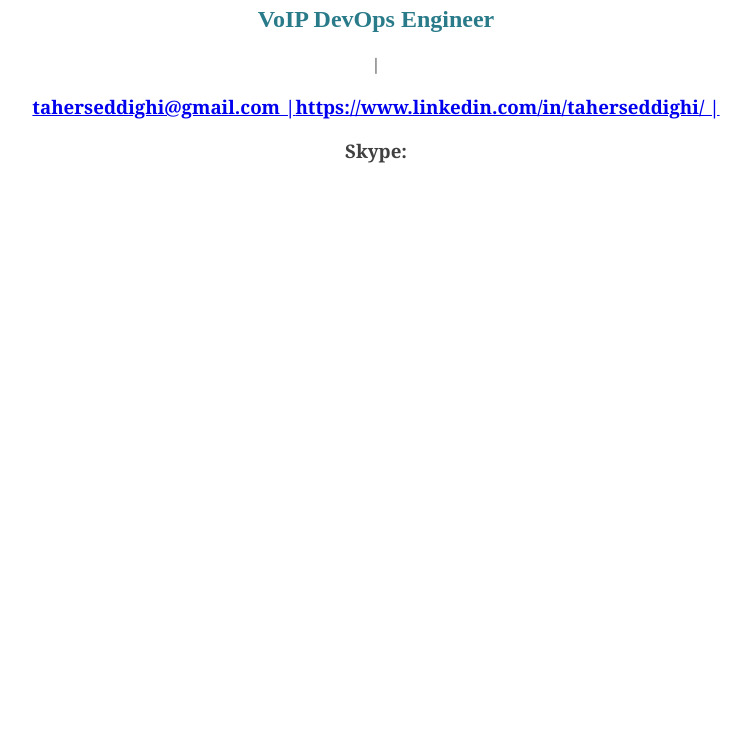
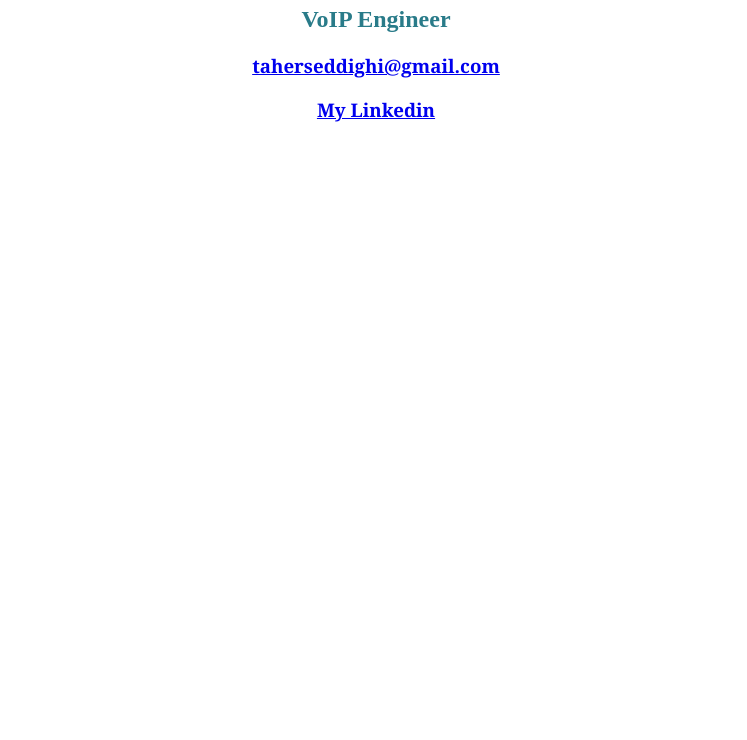
Before and after one commit to taherseddighi/taherseddighi.github.io, a plain HTML site: page resume/index.html in a window 1280 px wide. Shown: the part 60-800 px from the top of the page, without its empty margins (264-1011 px from the left). Drawn offline with Linux system fonts and the light colour scheme.

Commit message:
resume style test 2

```diff
--- a/resume/index.html
+++ b/resume/index.html
@@ -8,9 +8,10 @@
 </head>
 <body>
 <div class="title"><h1>Taher Seddighi</h1></div>
-<div class="title"><h2>VoIP DevOps Engineer</h2></div>
-<div class="content">| <h3><A HREF="mailto:taherseddighi@gmail.com">taherseddighi@gmail.com |</A><A HREF="https://www.linkedin.com/in/taherseddighi/">https://www.linkedin.com/in/taherseddighi/ |</A></h3><h3> Skype:</h3></div>
-<!-- <div style="position:absolute;left:57.60px;top:131.72px" class="cls_004"><span class="cls_004">TaherSeddighi1 | +989383483256(WhatsApp)</span></div>
+<div class="title"><h2>VoIP Engineer</h2></div>
+<div class="content"><h3><A HREF="mailto:taherseddighi@gmail.com">taherseddighi@gmail.com</A></h3></div>
+<div class="content"><h3><A HREF="https://www.linkedin.com/in/taherseddighi/">My Linkedin</A></h3></div>
+<!--
 <div style="position:absolute;left:57.60px;top:160.47px" class="cls_006"><span class="cls_006">Education</span></div>
 <div style="position:absolute;left:57.60px;top:181.98px" class="cls_007"><span class="cls_007">B</span><span class="cls_008">ACHELOR OF</span><span class="cls_007"> E</span><span class="cls_008">LECTRICAL AND ELECTRONICS ENGINEERING</span><span class="cls_007"> | 2013 | </span><span class="cls_008">ISLAMIC AZAD UNIVERSITY OF KARAJ</span></div>
 <div style="position:absolute;left:57.60px;top:211.95px" class="cls_006"><span class="cls_006">Skills & Abilities</span></div>
```
